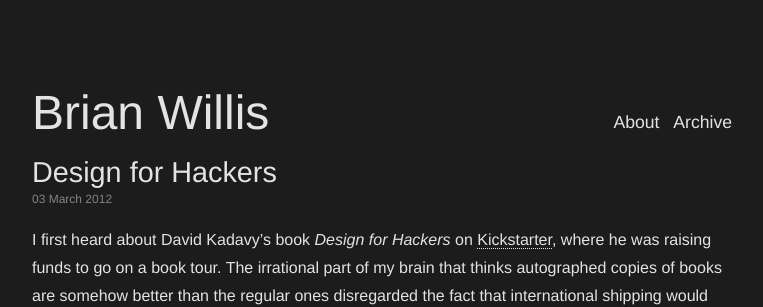
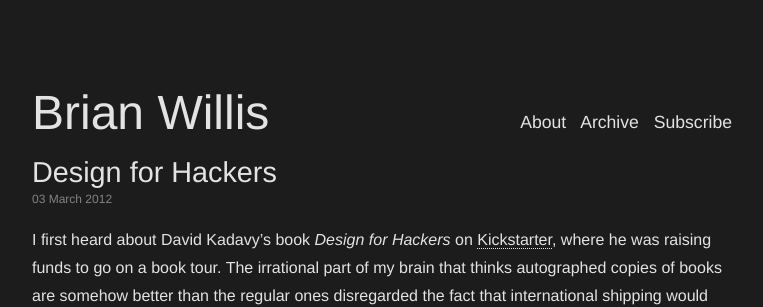
Before and after one commit to brianwillis/brianwillis.github.com, a Jekyll site: the page built from index.html, in a window 1280 px wide and 900 px high. Shown: the top 307 px of the window, without its empty margins (258-1021 px from the left). Built offline with Jekyll 4.4.1, drawn with Linux system fonts in a browser that asks for light colours; Markdown is read by kramdown in place of the engine named in the settings.

Commit message:
Added a link to the feedburner feed to the menu.

```diff
--- a/_layouts/default.html
+++ b/_layouts/default.html
@@ -37,8 +37,9 @@
                 <h1><a href="/">Brian Willis</a></h1>
             </div>
             <div id="menu">
-                <a href="/about.html" title="About me and about the site">About</a>
-                <a href="/archive.html" title="List of older posts">Archive</a>
+                <a href="/about.html" title="About me and the site">About</a>
+                <a href="/archive.html" title="A list of older posts">Archive</a>
+                <a href="http://feeds.feedburner.com/brianwillis" title="Subscribe to the feed">Subscribe</a>
             </div>
         </div>
 {{ content }}
```
